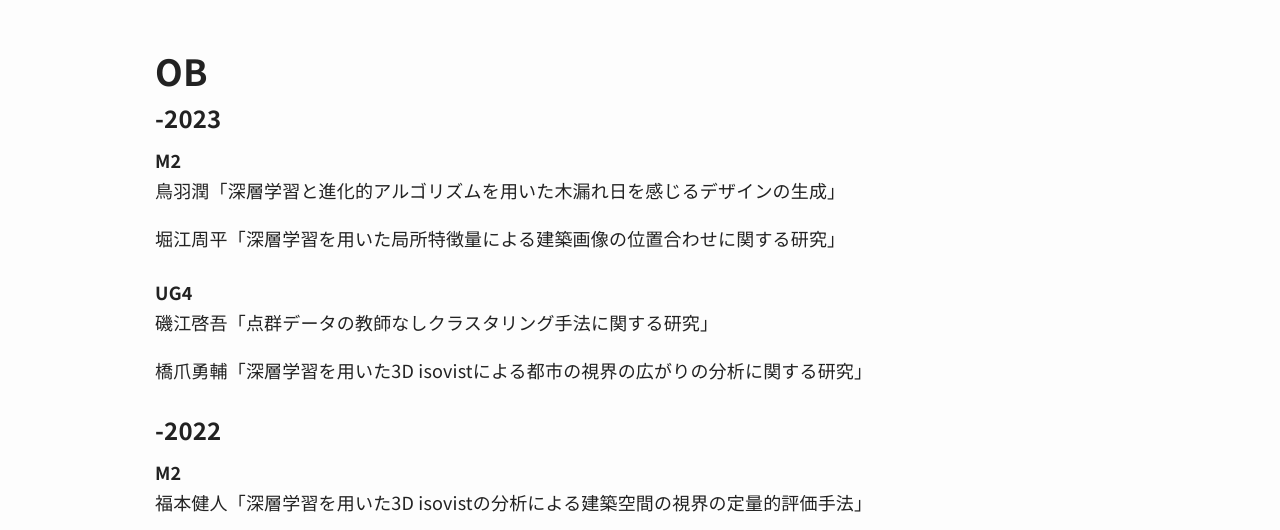
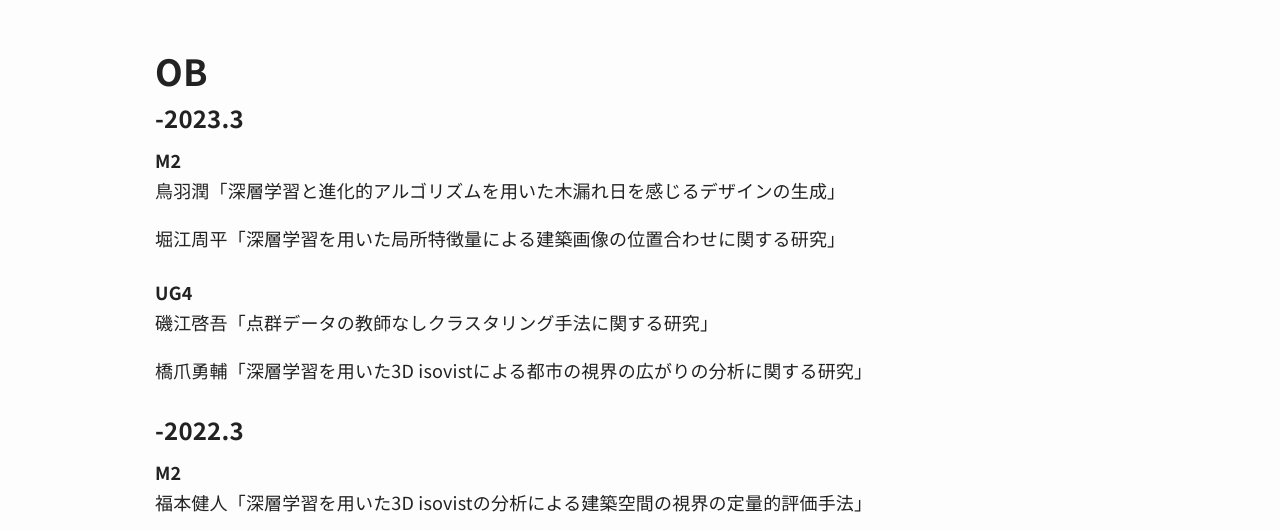
Before and after one commit to ail-and-colleagues/ail-and-colleagues.github.io, a Jekyll site: the page built from staticpages/about.html.md, in a window 1280 px wide. Shown: the part 860-1390 px from the top of the page. Built offline with Jekyll 4.4.1, drawn with Linux system fonts in a browser that asks for light colours.

Commit message:
update about

```diff
--- a/staticpages/about.html.md
+++ b/staticpages/about.html.md
@@ -25,7 +25,7 @@ M2: 金澤光・前田雄飛
 UG4: 中田千香・野嶋春樹
 
 ## OB
-### -2023
+### -2023.3
 #### M2
 鳥羽潤「深層学習と進化的アルゴリズムを用いた木漏れ日を感じるデザインの生成」
 
@@ -36,7 +36,7 @@ UG4: 中田千香・野嶋春樹
 
 橋爪勇輔「深層学習を用いた3D isovistによる都市の視界の広がりの分析に関する研究」
 
-### -2022
+### -2022.3
 #### M2
 福本健人「深層学習を用いた3D isovistの分析による建築空間の視界の定量的評価手法」
 
```
